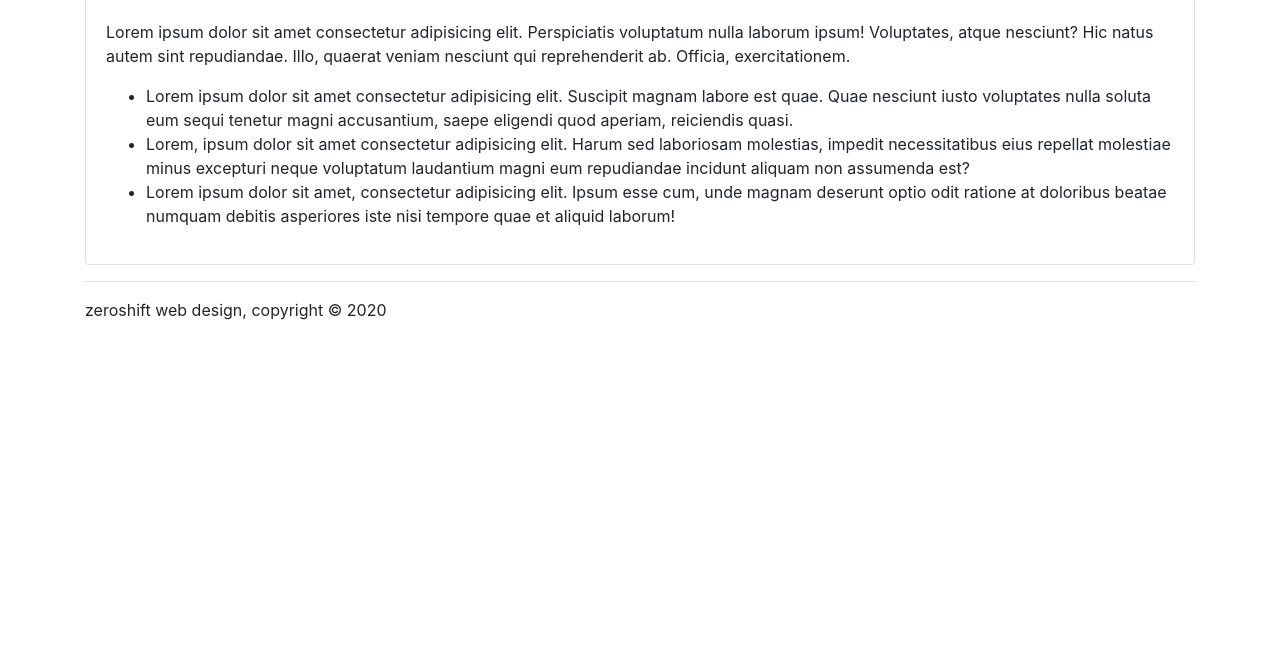
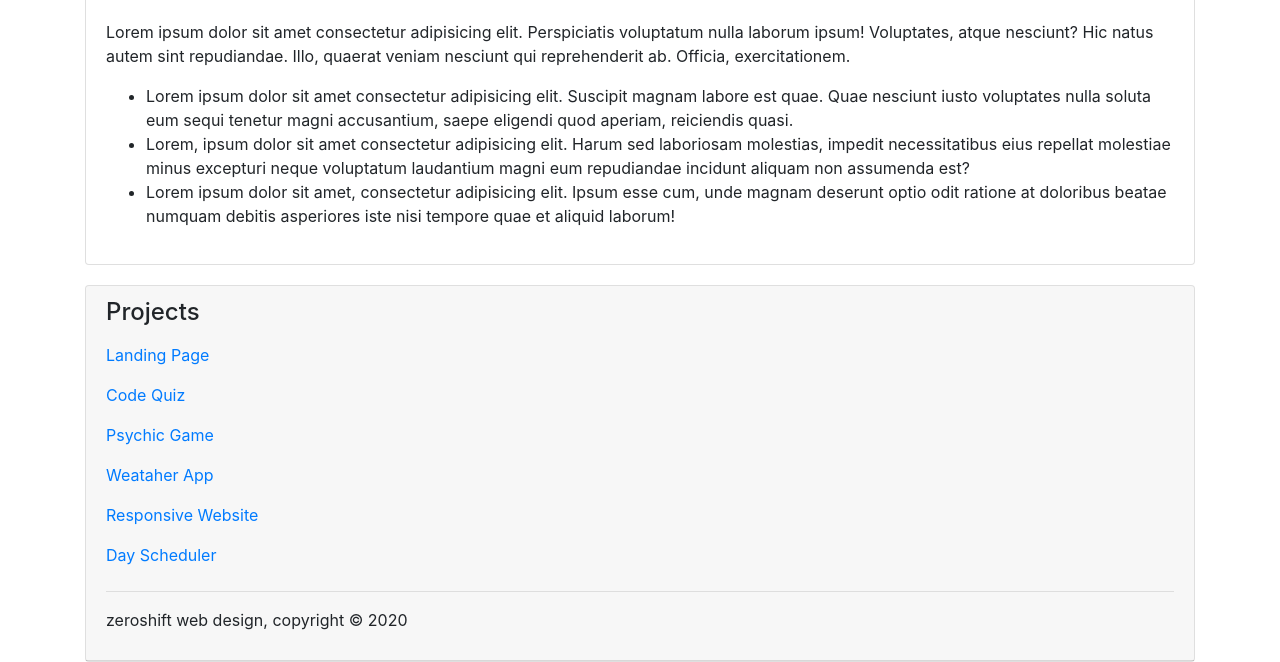
Before and after one commit to Richard-Biala/Basic-Portfolio, a plain HTML site: page experience.html in a window 1280 px wide. Shown: the part 542-1204 px from the top of the page. Before the commit the page ends 880 px from the top, so only its background shows below. Drawn offline with nearby package versions, Linux system fonts and the light colour scheme.

Commit message:
Updated Portfolio

```diff
--- a/experience.html
+++ b/experience.html
@@ -1,9 +1,11 @@
 <!DOCTYPE html>
 <html lang="en">
+
 <head>
   <meta charset="UTF-8">
   <meta name="viewport" content="width=device-width, initial-scale=1.0">
-    <link rel="stylesheet" href="https://stackpath.bootstrapcdn.com/bootstrap/4.4.1/css/bootstrap.min.css" integrity="sha384-Vkoo8x4CGsO3+Hhxv8T/Q5PaXtkKtu6ug5TOeNV6gBiFeWPGFN9MuhOf23Q9Ifjh" crossorigin="anonymous">
+  <link rel="stylesheet" href="https://stackpath.bootstrapcdn.com/bootstrap/4.4.1/css/bootstrap.min.css"
+    integrity="sha384-Vkoo8x4CGsO3+Hhxv8T/Q5PaXtkKtu6ug5TOeNV6gBiFeWPGFN9MuhOf23Q9Ifjh" crossorigin="anonymous">
   <link rel="stylesheet" href="https://maxcdn.bootstrapcdn.com/bootstrap/4.4.1/css/bootstrap.min.css">
   <script src="https://ajax.googleapis.com/ajax/libs/jquery/3.4.1/jquery.min.js"></script>
   <script src="https://cdnjs.cloudflare.com/ajax/libs/popper.js/1.16.0/umd/popper.min.js"></script>
@@ -13,6 +15,7 @@
 
 
 </head>
+
 <body>
   <nav class="navbar navbar-expand-md bg-dark navbar-dark">
     <a class="navbar-brand" href="#">My Portfolio</a>
@@ -47,12 +50,19 @@
         <h4>Job 1</h4>
       </div>
       <div class="card-body">
-            <p>Lorem ipsum dolor sit amet consectetur adipisicing elit. Perspiciatis voluptatum nulla laborum ipsum! Voluptates, atque nesciunt? Hic natus autem sint repudiandae. Illo, quaerat veniam nesciunt qui reprehenderit ab. Officia, exercitationem.</p>
+        <p>Lorem ipsum dolor sit amet consectetur adipisicing elit. Perspiciatis voluptatum nulla laborum ipsum!
+          Voluptates, atque nesciunt? Hic natus autem sint repudiandae. Illo, quaerat veniam nesciunt qui reprehenderit
+          ab. Officia, exercitationem.</p>
 
         <ul>
-                <li>Lorem ipsum dolor sit amet consectetur adipisicing elit. Suscipit magnam labore est quae. Quae nesciunt iusto voluptates nulla soluta eum sequi tenetur magni accusantium, saepe eligendi quod aperiam, reiciendis quasi.</li>
-                <li>Lorem, ipsum dolor sit amet consectetur adipisicing elit. Harum sed laboriosam molestias, impedit necessitatibus eius repellat molestiae minus excepturi neque voluptatum laudantium magni eum repudiandae incidunt aliquam non assumenda est?</li>
-                <li>Lorem ipsum dolor sit amet, consectetur adipisicing elit. Ipsum esse cum, unde magnam deserunt optio odit ratione at doloribus beatae numquam debitis asperiores iste nisi tempore quae et aliquid laborum!</li>
+          <li>Lorem ipsum dolor sit amet consectetur adipisicing elit. Suscipit magnam labore est quae. Quae nesciunt
+            iusto voluptates nulla soluta eum sequi tenetur magni accusantium, saepe eligendi quod aperiam, reiciendis
+            quasi.</li>
+          <li>Lorem, ipsum dolor sit amet consectetur adipisicing elit. Harum sed laboriosam molestias, impedit
+            necessitatibus eius repellat molestiae minus excepturi neque voluptatum laudantium magni eum repudiandae
+            incidunt aliquam non assumenda est?</li>
+          <li>Lorem ipsum dolor sit amet, consectetur adipisicing elit. Ipsum esse cum, unde magnam deserunt optio odit
+            ratione at doloribus beatae numquam debitis asperiores iste nisi tempore quae et aliquid laborum!</li>
         </ul>
       </div>
     </div>
@@ -62,18 +72,51 @@
         <h4>Job 2</h4>
       </div>
       <div class="card-body">
-          <p>Lorem ipsum dolor sit amet consectetur adipisicing elit. Perspiciatis voluptatum nulla laborum ipsum! Voluptates, atque nesciunt? Hic natus autem sint repudiandae. Illo, quaerat veniam nesciunt qui reprehenderit ab. Officia, exercitationem.</p>
+        <p>Lorem ipsum dolor sit amet consectetur adipisicing elit. Perspiciatis voluptatum nulla laborum ipsum!
+          Voluptates, atque nesciunt? Hic natus autem sint repudiandae. Illo, quaerat veniam nesciunt qui reprehenderit
+          ab. Officia, exercitationem.</p>
 
         <ul>
-              <li>Lorem ipsum dolor sit amet consectetur adipisicing elit. Suscipit magnam labore est quae. Quae nesciunt iusto voluptates nulla soluta eum sequi tenetur magni accusantium, saepe eligendi quod aperiam, reiciendis quasi.</li>
-              <li>Lorem, ipsum dolor sit amet consectetur adipisicing elit. Harum sed laboriosam molestias, impedit necessitatibus eius repellat molestiae minus excepturi neque voluptatum laudantium magni eum repudiandae incidunt aliquam non assumenda est?</li>
-              <li>Lorem ipsum dolor sit amet, consectetur adipisicing elit. Ipsum esse cum, unde magnam deserunt optio odit ratione at doloribus beatae numquam debitis asperiores iste nisi tempore quae et aliquid laborum!</li>
+          <li>Lorem ipsum dolor sit amet consectetur adipisicing elit. Suscipit magnam labore est quae. Quae nesciunt
+            iusto voluptates nulla soluta eum sequi tenetur magni accusantium, saepe eligendi quod aperiam, reiciendis
+            quasi.</li>
+          <li>Lorem, ipsum dolor sit amet consectetur adipisicing elit. Harum sed laboriosam molestias, impedit
+            necessitatibus eius repellat molestiae minus excepturi neque voluptatum laudantium magni eum repudiandae
+            incidunt aliquam non assumenda est?</li>
+          <li>Lorem ipsum dolor sit amet, consectetur adipisicing elit. Ipsum esse cum, unde magnam deserunt optio odit
+            ratione at doloribus beatae numquam debitis asperiores iste nisi tempore quae et aliquid laborum!</li>
         </ul>
       </div>
     </div>
+
+    <div class="card" style="margin-top: 20px;">
+      <div class="card-header">
+        <h4>Projects</h4>
+        <ul class="navbar-nav ml-auto">
+          <li class="nav-item">
+            <a class="nav-link" href="https://richard-biala.github.io/landingpage/">Landing Page</a>
+          </li>
+          <li class="nav-item">
+            <a class="nav-link" href="https://richard-biala.github.io/Code-Quiz/">Code Quiz</a>
+          </li>
+          <li class="nav-item">
+            <a class="nav-link" href="https://richard-biala.github.io/Psychic-Game/">Psychic Game</a>
+          </li>
+          <li class="nav-item">
+            <a class="nav-link" href="https://richard-biala.github.io/weatherApp/">Weataher App</a>
+          </li>
+          <li class="nav-item">
+            <a class="nav-link" href="https://richard-biala.github.io/Responsive-Portfolio1/index.html">Responsive
+              Website</a>
+          </li>
+          <li class="nav-item">
+            <a class="nav-link" href="https://richard-biala.github.io/Daily-Wrk-Sched/">Day Scheduler</a>
+          </li>
+        </ul>
         <hr>
         <footer>
           <p>zeroshift web design, copyright &copy; 2020</p>
         </footer>
 </body>
+
 </html>
```
Lines whose indentation alone changed are shown as unchanged.
